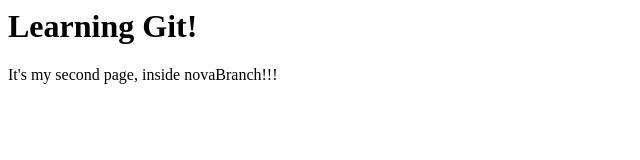
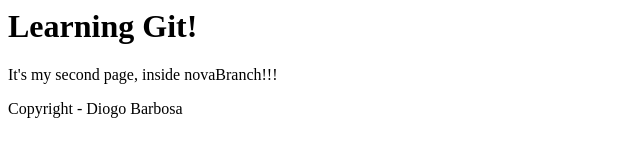
Before and after one commit to diogobarbosa/learning_git, a plain HTML site: page otherPage.html in a window 1280 px wide. Shown: the whole page, without its empty margins (0-640 px from the left). Drawn offline with Linux system fonts and the light colour scheme.

Commit message:
Adicionando mensagem de copyright

```diff
--- a/otherPage.html
+++ b/otherPage.html
@@ -4,5 +4,7 @@
 
 		<p>It's my second page, inside novaBranch!!!</p>
 
+		<p>Copyright - Diogo Barbosa</p>
+
 	</body>
 </html>
```
